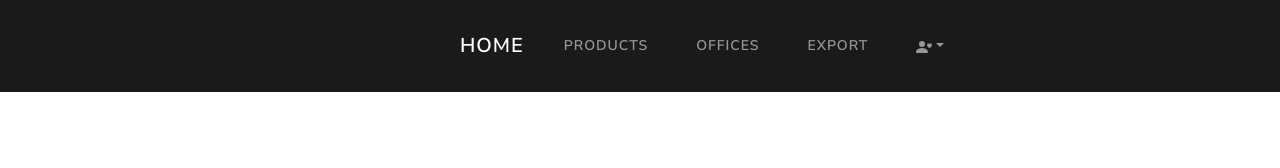
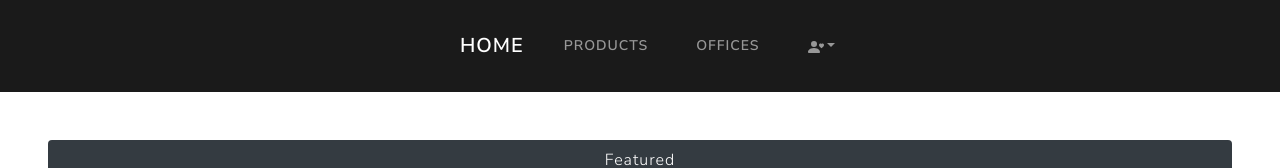
Before and after one commit to fdiaz-2017264/SucursalesEmpresas, an Angular app in the folder SucursalesFront/: page / in a window 1280 px wide. Shown: the top 168 px of the page. Built offline with nearby package versions, Linux system fonts and the light colour scheme.

Commit message:
Se agregaron metodos para el token 1

```diff
--- a/SucursalesFront/src/app/app.component.html
+++ b/SucursalesFront/src/app/app.component.html
@@ -1,2 +1 @@
-<app-products></app-products>
 <router-outlet></router-outlet>
--- a/SucursalesFront/src/app/components/login/login.component.ts
+++ b/SucursalesFront/src/app/components/login/login.component.ts
@@ -29,7 +29,7 @@ export class LoginComponent implements OnInit {
           alert(res.message);
           localStorage.setItem('token', res.token);
           localStorage.setItem('identity', JSON.stringify(res.already));
-          this.router.navigateByUrl('/home');
+          this.router.navigateByUrl('/productsCompany');
        },
        error: (err)=> alert(err.error.message || err.error)
     })
--- a/SucursalesFront/src/app/components/navbar/navbar.component.html
+++ b/SucursalesFront/src/app/components/navbar/navbar.component.html
@@ -14,11 +14,7 @@
         <li class="nav-item">
           <a class="nav-link" routerLink="/offices">Offices</a>
         </li>
-        <!--Agregado-->
-        <li class="nav-item">
-          <a class="nav-link" href="#">Export</a>
-        </li>
-        <li class="nav-item dropdown">
+        <li *ngIf="!token" class="nav-item dropdown">
           <a class="nav-link dropdown-toggle" data-bs-toggle="dropdown" href="#" role="button" aria-haspopup="true"
             aria-expanded="false"><svg xmlns="http://www.w3.org/2000/svg" width="16" height="16" fill="currentColor"
               class="bi bi-person-heart" viewBox="0 0 16 16">
@@ -32,6 +28,6 @@
           </div>
         </li>
       </ul>
-    </div>
-  </div>
+</div>
+</div>
 </nav>
--- a/SucursalesFront/src/app/components/navbar/navbar.component.ts
+++ b/SucursalesFront/src/app/components/navbar/navbar.component.ts
@@ -1,4 +1,5 @@
 import { Component, OnInit } from '@angular/core';
+import { CompanyRestService } from 'src/app/services/companyRest/company-rest.service';
 
 @Component({
   selector: 'app-navbar',
@@ -6,10 +7,15 @@ import { Component, OnInit } from '@angular/core';
   styleUrls: ['./navbar.component.css']
 })
 export class NavbarComponent implements OnInit {
+  token:any;
 
-  constructor() { }
+  constructor(
+    private companyRest: CompanyRestService
+  ) { }
 
   ngOnInit(): void {
+    this.token = this.companyRest.getToken();
   }
 
+
 }
--- a/SucursalesFront/src/app/components/register/register.component.html
+++ b/SucursalesFront/src/app/components/register/register.component.html
@@ -46,7 +46,7 @@
 
     <div class="d-flex justify ">
       <button type="button" routerLink="/home" class="btn btn-dark m-2">Cancel</button>
-      <button type="submit" class="btn btn-warning m-2">Register</button>
+      <button [disabled]="!registerForm.form.valid" type="submit" class="btn btn-warning m-2">Register</button>
     </div>
   </form>
   <div class="imagen-formulario">
```
